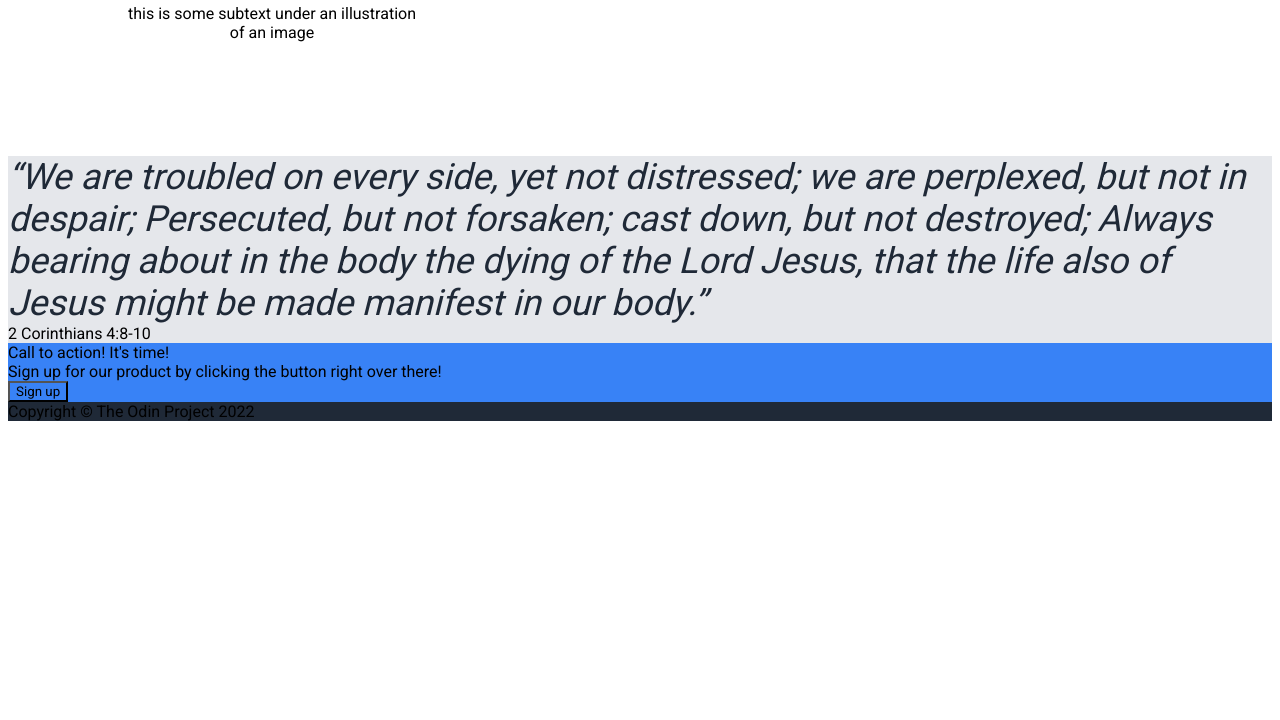
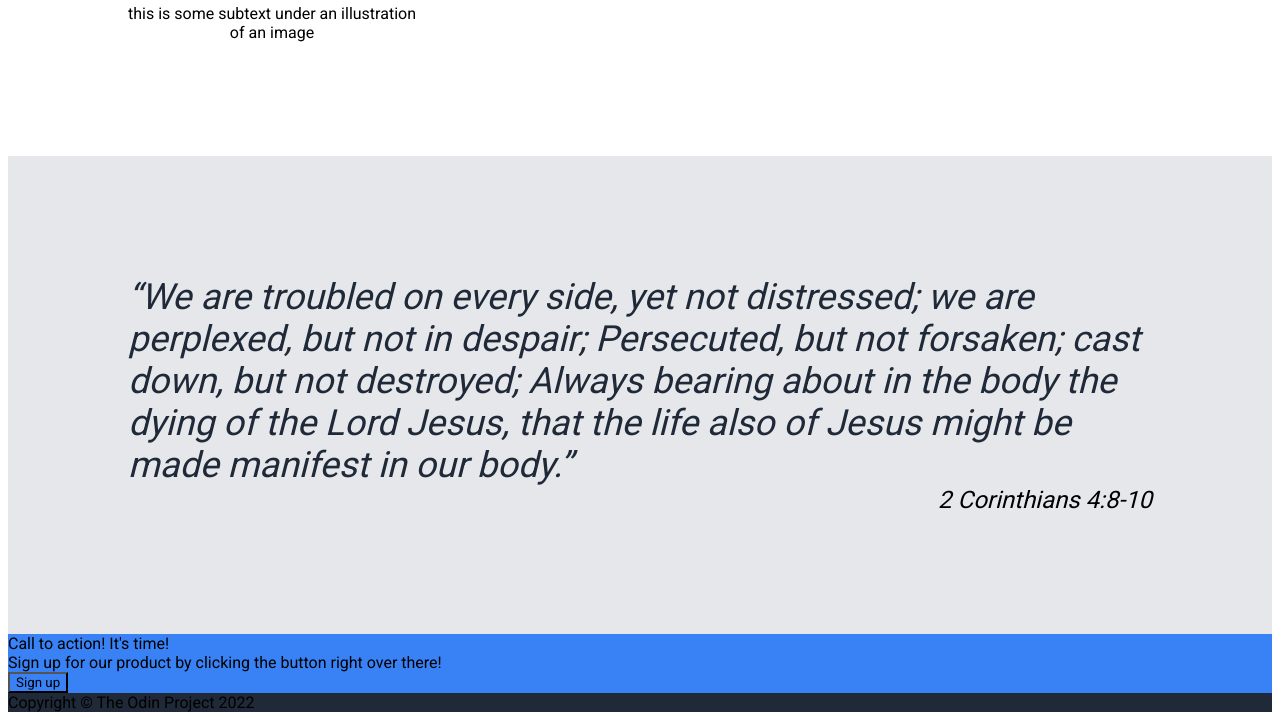
Before and after one commit to g4ar/flex-page, a plain HTML site: page index.html in a window 1280 px wide. Shown: the part 1234-1954 px from the top of the page. Before the commit the page ends 1663 px from the top, so only its background shows below. Drawn offline with Linux system fonts and the light colour scheme.

Commit message:
Add "quote" "verse" & "lower-content" styles
Added styling to verse quote and lower-content styles to
align them center

```diff
--- a/index.html
+++ b/index.html
@@ -61,7 +61,7 @@
                 “We are troubled on every side, yet not distressed; we are perplexed, but not in despair; Persecuted, but not forsaken; cast down, but not destroyed; Always bearing about in the body the dying of the Lord Jesus, that the life also of Jesus might be made manifest in our body.”
             </div>
             <div class="verse">
-                2 Corinthians 4:8-10
+                <em>2 Corinthians 4:8-10</em>
             </div>
         </div>
 
--- a/styles.css
+++ b/styles.css
@@ -124,5 +124,22 @@ ul{
 
 .content{
     margin: 50px;
+}
+
+.lower-content{
+    display: flex;
+    flex-direction: column;
+    justify-content: center;
+    padding: 120px;
+}
+.quote{
+    align-self: flex-start;
+    margin: auto;
+    border:40px;
 
 }
+
+.verse{
+    align-self: flex-end;
+    font-size: 24px;
+}
```
